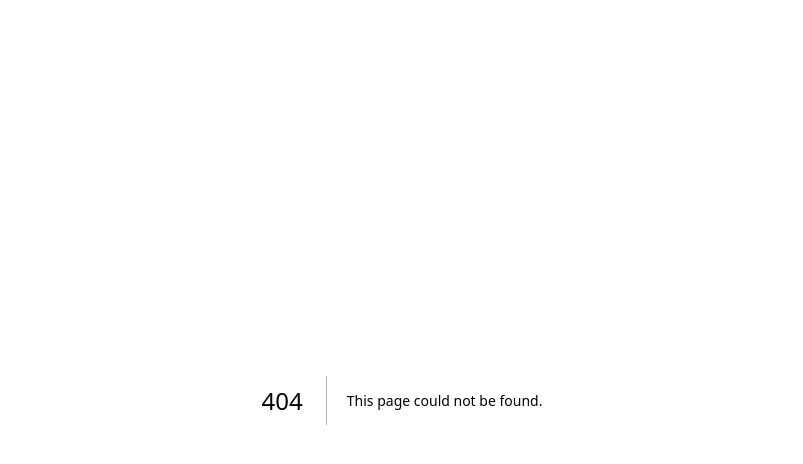
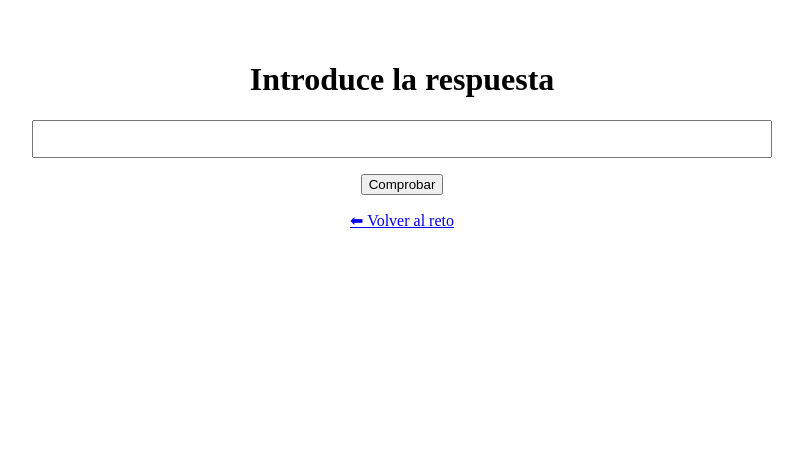
Before and after one commit to DiavoloCOBRETY/la-busqueda-matrix, a Next.js app: page /matrix/introducir in a window 1280 px wide. Before the commit this address had no page. Shown: the top 464 px of the page, without its empty margins (238-1041 px from the left). Built offline with nearby package versions, Linux system fonts and the light colour scheme.

Commit message:
Create introducir.js

```diff
--- /dev/null
+++ b/pages/matrix/introducir.js
@@ -0,0 +1,39 @@
+// pages/matrix/introducir.js
+import { useState } from 'react';
+import Link from 'next/link';
+
+export default function IntroducirRespuesta() {
+  const [respuesta, setRespuesta] = useState('');
+  const [resultado, setResultado] = useState(null);
+
+  const comprobar = () => {
+    if (
+      respuesta.trim().toLowerCase() ===
+      'the real question is not: who is neo? but what is the matrix?'
+    ) {
+      setResultado('✅ ¡Correcto!');
+    } else {
+      setResultado('❌ Respuesta incorrecta. Intenta de nuevo.');
+    }
+  };
+
+  return (
+    <div style={{ padding: '2rem', textAlign: 'center' }}>
+      <h1>Introduce la respuesta</h1>
+      <input
+        type="text"
+        value={respuesta}
+        onChange={(e) => setRespuesta(e.target.value)}
+        style={{ width: '60%', padding: '0.5rem', fontSize: '1rem' }}
+      />
+      <br />
+      <button onClick={comprobar} style={{ marginTop: '1rem' }}>
+        Comprobar
+      </button>
+      {resultado && <p style={{ marginTop: '1rem' }}>{resultado}</p>}
+      <p>
+        <Link href="/matrix">⬅ Volver al reto</Link>
+      </p>
+    </div>
+  );
+}
```
